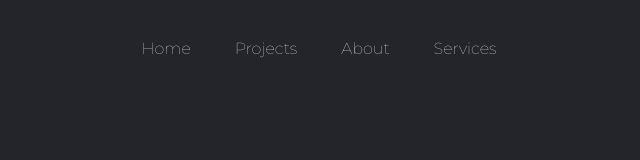
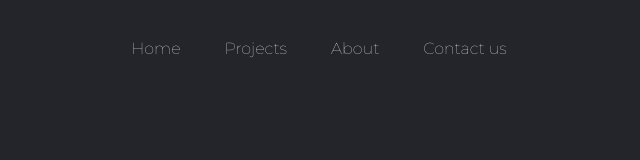
Before and after one commit to abhi7927/html, a plain HTML site: page index.html in a window 1280 px wide. Shown: the full height of the page, 282-922 px from the left. Drawn offline with Linux system fonts and the light colour scheme.

Commit message:
Update index.html

```diff
--- a/index.html
+++ b/index.html
@@ -14,7 +14,7 @@
             <li><a href="#">Home</a></li>
             <li><a href="#">Projects</a></li>
             <li><a href="#">About</a></li>
-            <li><a href="#">Services</a></li>
+            <li><a href="#">Contact us</a></li>
         </ul>
     </nav>
     <a class='cta' href="#"><button>Submit</button></a>
```
